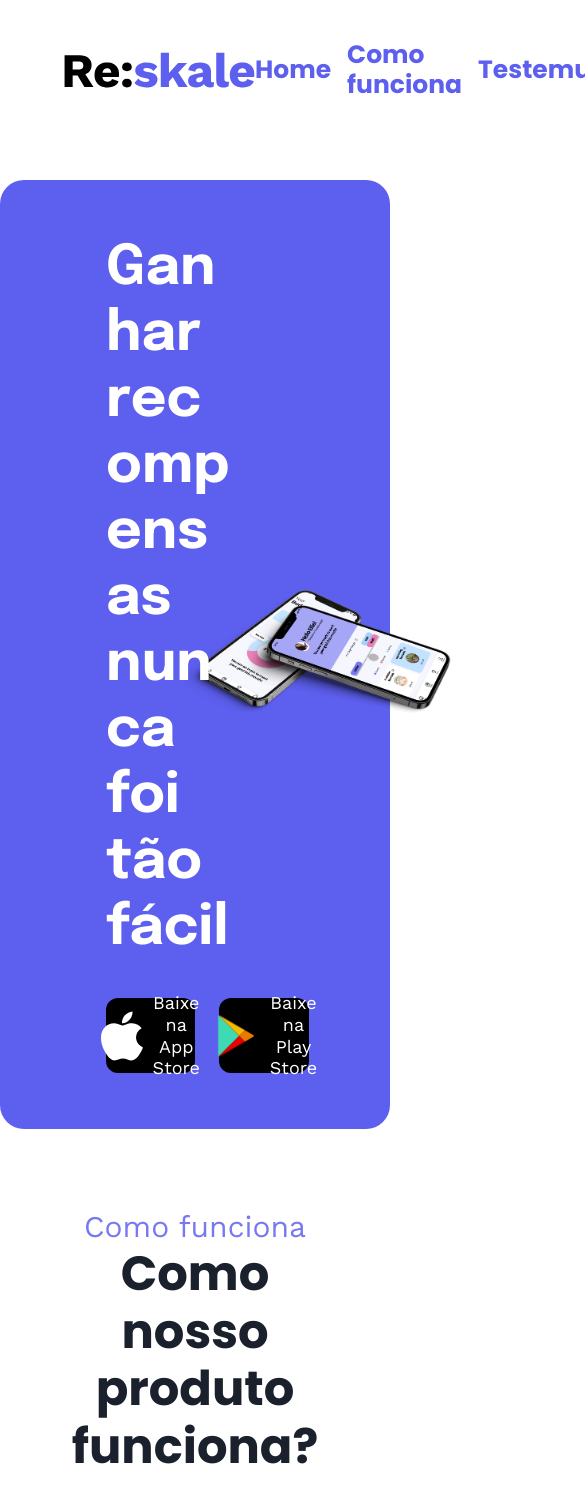
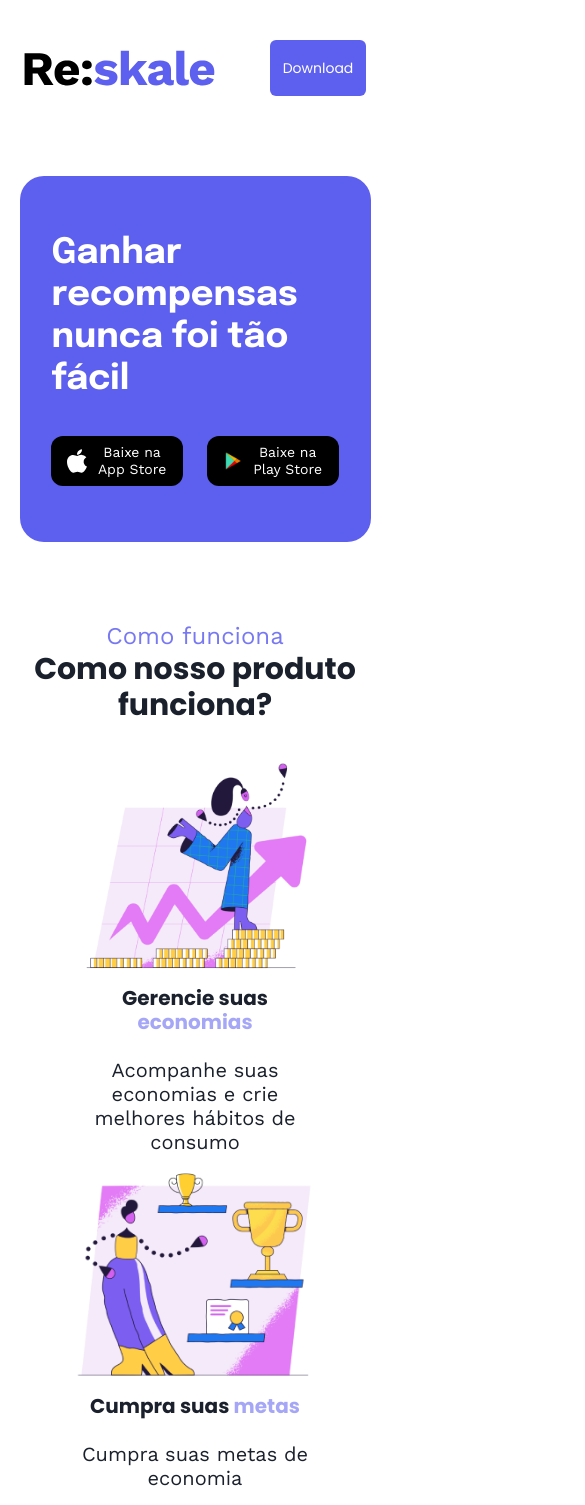
Before and after one commit to OJailson17/financial-landing-page, a React (Vite) app: page / in a window 390 px wide. Shown: the top 1505 px of the page, 585 px wide, since content can reach past the window. Built offline with nearby package versions, Linux system fonts and the light colour scheme.

Commit message:
style: make layout responsive

```diff
--- a/src/components/DownloadApp/index.tsx
+++ b/src/components/DownloadApp/index.tsx
@@ -11,8 +11,8 @@ export const DownloadApp = ({ store }: DownloadAppProps) => {
 	return (
 		<Flex
 			bg='black'
-			w='273px'
-			h='75px'
+			maxW='273px'
+			h={['50px', '75px', '75px']}
 			align='center'
 			justify='center'
 			gap='2.5'
@@ -25,11 +25,10 @@ export const DownloadApp = ({ store }: DownloadAppProps) => {
 		>
 			<Image
 				src={store === 'Google' ? googlePlayImg : appleImg}
-				w='50px'
-				h='50px'
+				w={['20px', '30px', '50px']}
 			/>
 			<Text
-				fontSize='18'
+				fontSize={['14', '16', '18']}
 				fontWeight='medium'
 				fontFamily='Work Sans, sans-serif'
 				color='white'
--- a/src/components/Footer/index.tsx
+++ b/src/components/Footer/index.tsx
@@ -1,4 +1,4 @@
-import { Flex, Text, VStack } from '@chakra-ui/react';
+import { Flex, Text } from '@chakra-ui/react';
 import { DownloadApp } from '../DownloadApp';
 
 export const Footer = () => {
@@ -6,23 +6,33 @@ export const Footer = () => {
 		<Flex
 			align='center'
 			justify='space-between'
-			w='1272px'
-			h='60'
+			gap={4}
+			flexDirection={['column', 'column', 'column', 'row']}
+			w={['90%', '90%', '90%', '90%', '100%']}
+			maxW='1272px'
+			h={['auto', 'auto', 'auto', '60']}
 			bg='blue.100'
 			m='0 auto'
 			mt='32'
 			mb='14'
-			paddingInline='12'
+			pt={4}
+			pb={4}
+			paddingInline={['4', '4', '4', '12']}
 			borderRadius='xl'
 		>
-			<Text fontSize='48' fontWeight='bold' color='white' w='55%'>
+			<Text
+				fontSize={['22', '30', '40', '48']}
+				fontWeight='bold'
+				color='white'
+				w={['90%', '90%', '90%', '55%']}
+			>
 				Se junte na nossa missão e melhore melhore sua vida financeira
 			</Text>
 
-			<VStack spacing='6'>
+			<Flex flexDirection={['row', 'row', 'row', 'column']} gap='6'>
 				<DownloadApp store='Apple' />
 				<DownloadApp store='Google' />
-			</VStack>
+			</Flex>
 		</Flex>
 	);
 };
--- a/src/components/Header/index.tsx
+++ b/src/components/Header/index.tsx
@@ -1,21 +1,35 @@
-import { Box, Button, Flex, Link, Text, HStack, Image } from '@chakra-ui/react';
+import {
+	Box,
+	Button,
+	Flex,
+	Link,
+	Text,
+	HStack,
+	Image,
+	useBreakpointValue,
+} from '@chakra-ui/react';
 
 import logoImg from '../../assets/logo.svg';
 
 export const Header = () => {
+	const isMobile = useBreakpointValue({
+		base: true,
+		lg: false,
+	});
+
 	return (
 		<Flex
 			as='header'
 			justify='space-between'
 			align='center'
-			paddingInline='16'
+			paddingInline={['6', '10', '16']}
 			mt='10'
 		>
 			{/* Logo */}
 			<Image src={logoImg} alt='' />
 
 			{/* Navbar */}
-			<HStack as='nav' spacing='4'>
+			<HStack as='nav' spacing='4' display={isMobile ? 'none' : 'flex'}>
 				<Box color='blue.500' fontWeight='bold' fontSize='25'>
 					<Link href='/'>Home</Link>
 				</Box>
@@ -29,13 +43,13 @@ export const Header = () => {
 
 			{/* Download button */}
 			<Button
-				w='36'
+				w={['24', '36', '36']}
 				h='14'
 				bg='blue.500'
 				borderRadius='md'
 				_hover={{ bgColor: 'blue.600' }}
 			>
-				<Text fontWeight='medium' fontSize='18' color='white'>
+				<Text fontWeight='medium' fontSize={['14', '18', '18']} color='white'>
 					Download
 				</Text>
 			</Button>
--- a/src/components/Hero/index.tsx
+++ b/src/components/Hero/index.tsx
@@ -1,24 +1,37 @@
-import { Box, Flex, Image, Text } from '@chakra-ui/react';
+import { Box, Flex, Image, Text, useBreakpointValue } from '@chakra-ui/react';
 
 import heroImg from '../../assets/hero-phones.png';
 import { DownloadApp } from '../DownloadApp';
 
 export const Hero = () => {
+	const isMobile = useBreakpointValue({
+		base: true,
+		lg: false,
+	});
+
 	return (
 		<Flex
 			m='0 auto'
 			mt='20'
 			bg='blue.500'
+			w={['90%', '90%', '90%', '90%', '100%']}
 			maxW='1271px'
 			borderRadius='3xl'
 			align='center'
 			justify='space-between'
-			paddingInline={14}
+			flexDirection={['column', 'column', 'column-reverse', 'row', 'row']}
+			paddingInline={[4, 4, 4, 4, 14]}
 		>
-			<Box w='45%' mt='14' mb='14' position='relative' left='50px'>
+			<Box
+				w={['90%', '90%', '90%', '45%', '45%']}
+				mt='14'
+				mb='14'
+				position='relative'
+				left={isMobile ? '0' : '50px'}
+			>
 				<Text
 					as='h1'
-					fontSize='55'
+					fontSize={['35', '55', '55']}
 					fontWeight='bold'
 					fontFamily='epilogue, sans-serif'
 					color='white'
@@ -32,7 +45,11 @@ export const Hero = () => {
 				</Flex>
 			</Box>
 
-			<Image src={heroImg} />
+			<Image
+				src={heroImg}
+				w={['600px', '600px', '450px', '510px', '697px']}
+				display={isMobile ? 'none' : ''}
+			/>
 		</Flex>
 	);
 };
--- a/src/components/HowWorks/index.tsx
+++ b/src/components/HowWorks/index.tsx
@@ -1,22 +1,33 @@
-import { Box, Flex, Image, Text } from '@chakra-ui/react';
+import { Box, Flex, Image, Text, useBreakpointValue } from '@chakra-ui/react';
 
 import trackImg from '../../assets/track-saving.png';
 import goalsImg from '../../assets/goals.png';
 import rewardImg from '../../assets/rewards.png';
 
 export const HowWorksSection = () => {
+	const isTablet = useBreakpointValue({
+		base: false,
+		md: true,
+		lg: false,
+	});
+
 	return (
-		<Box id='how-works' as='section' mt='20' paddingInline='16'>
+		<Box
+			id='how-works'
+			as='section'
+			mt='20'
+			paddingInline={['6', '6', '10', '16', '16']}
+		>
 			<Text
 				textAlign='center'
-				fontSize='30'
+				fontSize={['24', '24', '30']}
 				fontFamily='Work Sans, sans-serif'
 				color='blue.600'
 			>
 				Como funciona
 			</Text>
 			<Text
-				fontSize='48'
+				fontSize={['30', '30', '48']}
 				fontWeight='bold'
 				textAlign='center'
 				maxW='523px'
@@ -25,8 +36,15 @@ export const HowWorksSection = () => {
 				Como nosso produto funciona?
 			</Text>
 
-			<Flex mt='6' justify='space-between' align='center' textAlign='center'>
-				<Box maxW='293px'>
+			<Flex
+				mt='6'
+				justify='space-between'
+				align='center'
+				flexWrap='wrap'
+				textAlign='center'
+				flexDirection={['column', 'column', 'row']}
+			>
+				<Box w={['70%', '90%', '50%']} maxW='293px'>
 					<Image src={trackImg} />
 					<Text fontSize='20' fontWeight='bold'>
 						Gerencie suas{' '}
@@ -39,7 +57,7 @@ export const HowWorksSection = () => {
 					</Text>
 				</Box>
 
-				<Box maxW='293px'>
+				<Box w={['70%', '90%', '50%']} maxW='293px'>
 					<Image src={goalsImg} />
 					<Text fontSize='20' fontWeight='bold'>
 						Cumpra suas{' '}
@@ -52,7 +70,11 @@ export const HowWorksSection = () => {
 					</Text>
 				</Box>
 
-				<Box maxW='293px'>
+				<Box
+					w={['70%', '90%', '50%']}
+					maxW='293px'
+					m={isTablet ? '0 auto' : ''}
+				>
 					<Image src={rewardImg} />
 					<Text fontSize='20' fontWeight='bold'>
 						Resgatar{' '}
--- a/src/components/Testimonials/index.tsx
+++ b/src/components/Testimonials/index.tsx
@@ -9,14 +9,14 @@ export const Testimonials = () => {
 		<Box id='testimonials' as='section' mt='20'>
 			<Text
 				textAlign='center'
-				fontSize='30'
+				fontSize={['24', '24', '30']}
 				fontFamily='Work Sans, sans-serif'
 				color='blue.600'
 			>
 				O que dizem
 			</Text>
 			<Text
-				fontSize='48'
+				fontSize={['30', '30', '48']}
 				fontWeight='bold'
 				textAlign='center'
 				maxW='550px'
@@ -26,10 +26,15 @@ export const Testimonials = () => {
 			</Text>
 
 			<Box mt='6' bg='blue.100' textAlign='center' pt='28' pb='8'>
-				<Flex w='60%' m='0 auto' justify='center' align='flex-start'>
-					<Image src={quoteImg} />
+				<Flex
+					w={['60%', '60%', '90%', '60%']}
+					m='0 auto'
+					justify='center'
+					align='flex-start'
+				>
+					<Image src={quoteImg} w={['40px', '40px', '70px', '70px']} />
 					<Text
-						fontSize='43'
+						fontSize={['35', '35', '40']}
 						fontFamily='Work Sans, sans-serif'
 						fontWeight='bold'
 						color='#2F2E41'
@@ -37,18 +42,28 @@ export const Testimonials = () => {
 						Era bem difícil me disciplinar antes. As recompensas definitivamente
 						me ajudaram a alcançar meus objetivos.
 					</Text>
-					<Image src={invertedQuoteImg} alignSelf='flex-end' />
+					<Image
+						src={invertedQuoteImg}
+						alignSelf='flex-end'
+						w={['40px', '40px', '70px', '70px']}
+					/>
 				</Flex>
 				<Text
 					mt='6'
 					fontFamily='Work Sans, sans-serif'
 					fontWeight='bold'
-					fontSize='30'
+					fontSize={['20', '30', '30']}
 				>
 					~ Mary do Canadá
 				</Text>
 
-				<Flex mt='4' align='center' justify='space-between' w='50%' m='0 auto'>
+				<Flex
+					mt='4'
+					align='center'
+					justify='space-between'
+					w={['90%', '90%', '90%', '50%']}
+					m='0 auto'
+				>
 					<Flex align='center' justify='center' gap='3.5'>
 						<Flex
 							w='14'
@@ -61,13 +76,13 @@ export const Testimonials = () => {
 							<ArrowLeft size={30} />
 						</Flex>
 
-						<Text fontWeight='300' fontSize='24'>
+						<Text fontWeight='300' fontSize={['18', '24', '24']}>
 							Anterior
 						</Text>
 					</Flex>
 
 					<Flex align='center' justify='center' gap='3.5'>
-						<Text fontWeight='300' fontSize='24'>
+						<Text fontWeight='300' fontSize={['18', '24', '24']}>
 							Próximo
 						</Text>
 						<Flex
```
